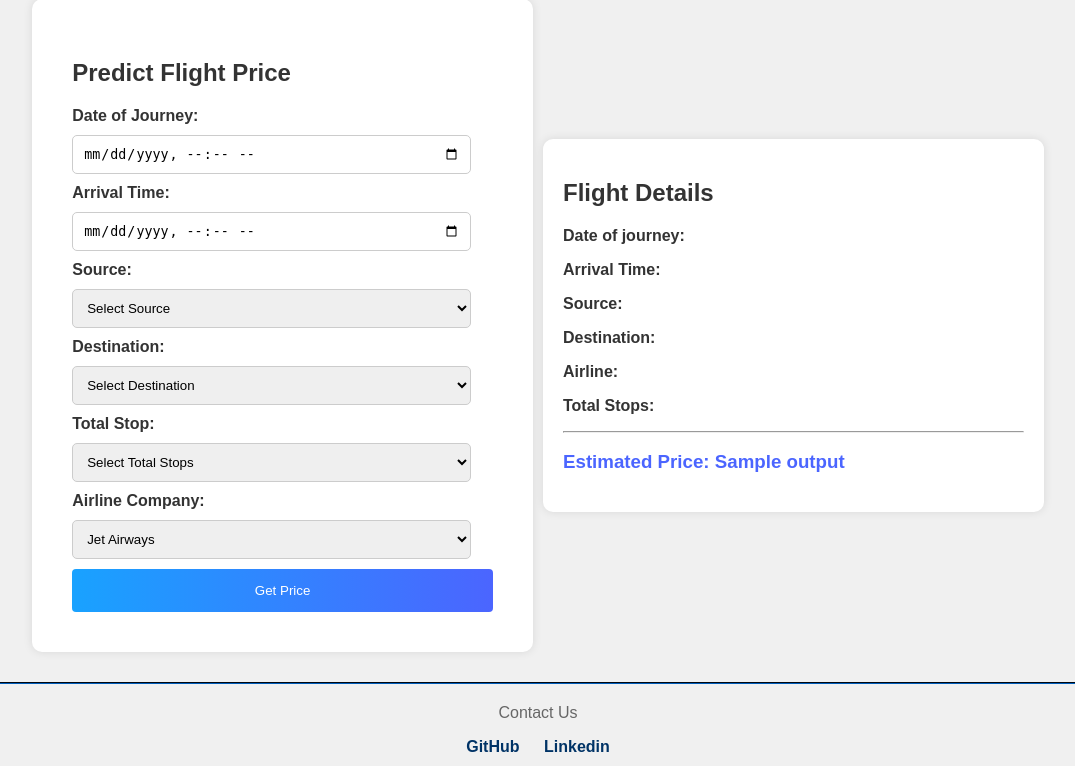
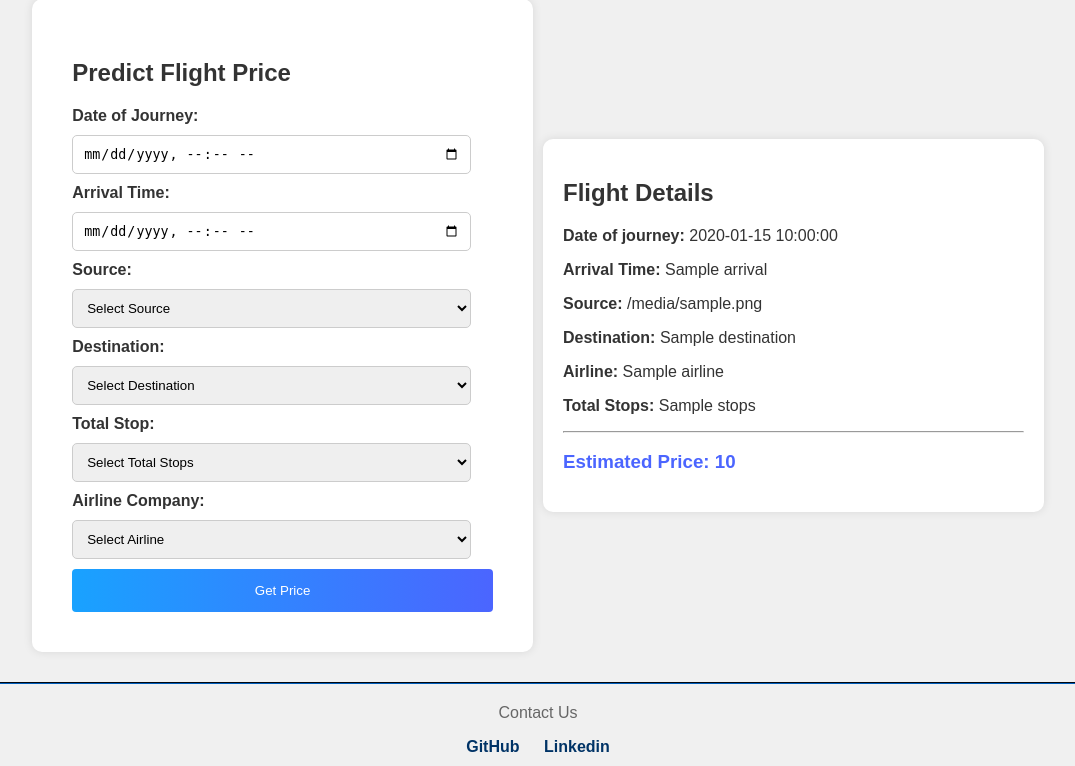
Before and after one commit to AjayKumar095/ML_flight_PricePrediction, a Flask app: template templates/predict.html in a window 1280 px wide. Shown: the part 109-875 px from the top of the page, without its empty margins (102-1177 px from the left). Run offline with Flask 3, Linux system fonts and the light colour scheme; the template is opened without the code that fills it: most values are stand-ins (such as "Sample title", 1, 10 or a date in 2020); parts of the project's set-up code (start-up, migrations or seed data) failed here and were passed over.

Commit message:
commit changes

```diff
--- a/app.py
+++ b/app.py
@@ -254,36 +254,36 @@ def predict():
 
         # Destination
         # Banglore = 0 (not in column)
-        Source = request.form["destination"]
-        if (Source == 'Cochin'):
+        destination = request.form["destination"]
+        if (destination == 'Cochin'):
             d_Cochin = 1
             d_Delhi = 0
             d_New_Delhi = 0
             d_Hyderabad = 0
             d_Kolkata = 0
 
-        elif (Source == 'Delhi'):
+        elif (destination == 'Delhi'):
             d_Cochin = 0
             d_Delhi = 1
             d_New_Delhi = 0
             d_Hyderabad = 0
             d_Kolkata = 0
 
-        elif (Source == 'New_Delhi'):
+        elif (destination == 'New_Delhi'):
             d_Cochin = 0
             d_Delhi = 0
             d_New_Delhi = 1
             d_Hyderabad = 0
             d_Kolkata = 0
 
-        elif (Source == 'Hyderabad'):
+        elif (destination == 'Hyderabad'):
             d_Cochin = 0
             d_Delhi = 0
             d_New_Delhi = 0
             d_Hyderabad = 1
             d_Kolkata = 0
 
-        elif (Source == 'Kolkata'):
+        elif (destination == 'Kolkata'):
             d_Cochin = 0
             d_Delhi = 0
             d_New_Delhi = 0
@@ -306,16 +306,7 @@ def predict():
         # )
 
 
-    #     ['Total_Stops', 'Journey_day', 'Journey_month', 'Dep_hour',
-    #    'Dep_min', 'Arrival_hour', 'Arrival_min', 'Duration_hours',
-    #    'Duration_mins', 'Airline_Air India', 'Airline_GoAir', 'Airline_IndiGo',
-    #    'Airline_Jet Airways', 'Airline_Jet Airways Business',
-    #    'Airline_Multiple carriers',
-    #    'Airline_Multiple carriers Premium economy', 'Airline_SpiceJet',
-    #    'Airline_Trujet', 'Airline_Vistara', 'Airline_Vistara Premium economy',
-    #    'Source_Chennai', 'Source_Delhi', 'Source_Kolkata', 'Source_Mumbai',
-    #    'Destination_Cochin', 'Destination_Delhi', 'Destination_Hyderabad',
-    #    'Destination_Kolkata', 'Destination_New Delhi']
+
 
         prediction=model.predict([[
             Total_stops,
@@ -347,9 +338,18 @@ def predict():
             d_New_Delhi
         ]])
 
-        output=int(round(prediction[0],2))
-        logs.info(f'price: {prediction}')
-        return render_template('predict.html', output=" Rs. {}".format(output))
+        output=(round(prediction[0],2))
+
+        price=" Rs. {}".format(output)
+        date=date_dep
+        arrival=date_arr
+        stops=Total_stops
+        source=Source
+        Airline=airline
+        desti=destination
+        return render_template('predict.html',
+                               price=price, Date=date, Arrival=arrival,
+                               Stops=stops, Src=source, Airline=Airline , Destination=desti)
 
 
     else:
--- a/templates/predict.html
+++ b/templates/predict.html
@@ -65,6 +65,7 @@
 
             <label for="airline">Airline Company:</label>
             <select id="airline" name="airline" required>
+                <option value="">Select Airline</option>
                 <option value="Jet Airways">Jet Airways</option>
                 <option value="IndiGo">IndiGo</option>
                 <option value="Air India">Air India</option>
@@ -81,20 +82,20 @@
                 <!-- Add more options as needed -->
             </select>
 
-            <input type="submit" value="Get Price">
+            <input type="submit" value="Get Price" onclick="displayFormData()">
         </form>
     </div>
 
     <div class="second-div">
         <h2>Flight Details</h2>
-        <p><b>Date of journey:</b> <span id="displayDate"></span></p>
-        <p><b>Arrival Time:</b> <span id="displayArrivalTime"></span></p>
-        <p><b>Source:</b> <span id="displaySource"></span></p>
-        <p><b>Destination:</b> <span id="displayDestination"></span></p>
-        <p><b>Airline:</b> <span id="displayAirline"></span></p>
-        <p><b>Total Stops:</b> <span id="displayTotalStops"></span></p>
+        <p><b>Date of journey:</b> <span>{{Date}}</span></p>
+        <p><b>Arrival Time:</b> <span >{{Arrival}}</span></p>
+        <p><b>Source:</b> <span>{{Src}}</span></p>
+        <p><b>Destination:</b> <span>{{Destination}}</span></p>
+        <p><b>Airline:</b> <span>{{Airline}}</span></p>
+        <p><b>Total Stops:</b> <span>{{Stops}}</span></p>
         <hr>
-        <h3 style="color: #4B65FF">Estimated Price:        {{output}}</h3>
+        <h3 style="color: #4B65FF">Estimated Price:        {{price}}</h3>
     </div>
 
 </div>
@@ -105,22 +106,6 @@
     <a href="#"><b>Linkedin</b></a>
 </footer>
 
-<script>
-    function displayFormData() {
-      var date = document.getElementById("journey_date").value;
-      var arrivalTime = document.getElementById("arrival_time").value;
-      var source = document.getElementById("source").value;
-      var destination = document.getElementById("destination").value;
-      var airline = document.getElementById("airline").value;
-      var totalStops = document.getElementById("stop").value;
 
-      document.getElementById("displayDate").textContent = date;
-      document.getElementById("displayArrivalTime").textContent = arrivalTime;
-      document.getElementById("displaySource").textContent = source;
-      document.getElementById("displayDestination").textContent = destination;
-      document.getElementById("displayAirline").textContent = airline;
-      document.getElementById("displayTotalStops").textContent = totalStops;
-    }
-    </script>
 </body>
 </html>
```
